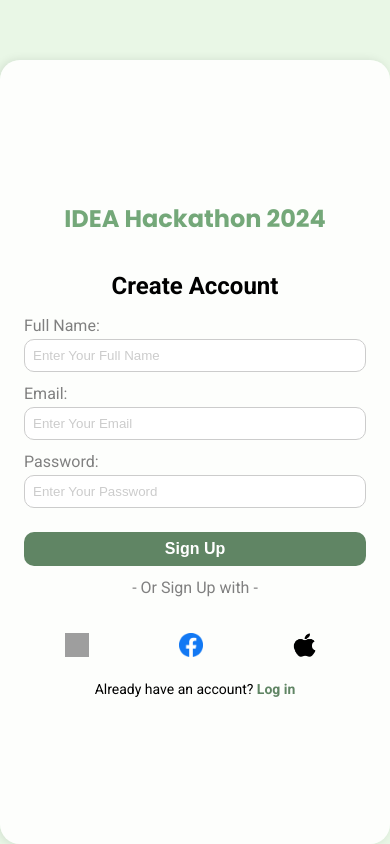
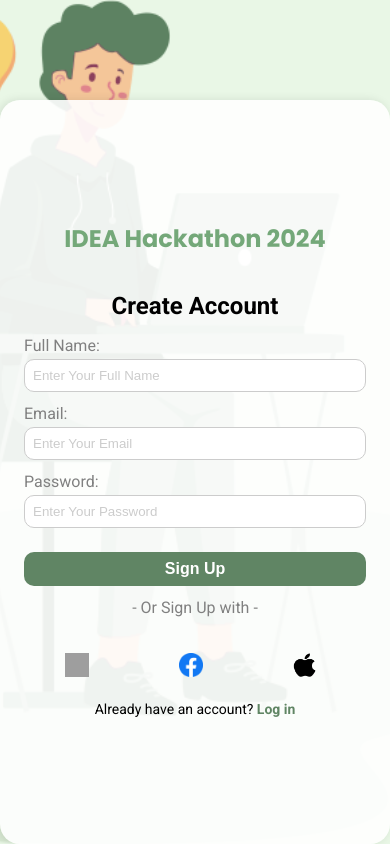
Before and after one commit to Janinh00/code-assessment, a React (Create React App) app: page / in a window 390 px wide. Built offline with nearby package versions, Linux system fonts and the light colour scheme; grey boxes are pictures that could not be loaded.

Commit message:
background change real

```diff
--- a/src/index.css
+++ b/src/index.css
@@ -163,7 +163,7 @@ button:hover {
 @media (max-width: 768px) {
   .signup-container {
     justify-content: center;
-    background-image: none;
+    background-image: url('./assets/thumbnail2.png');
     background-color: #e9f7e6;
     background-size: cover;
     background-position: center;
@@ -173,7 +173,7 @@ button:hover {
   .signup-form {
     width: 90%;
     border-radius: 20px; /* Adjusted border-radius */
-    margin-top: 60px; /* Reduced margin */
+    margin-top: 100px; /* Reduced margin */
     padding-top: 1rem;
     opacity: 1; /* Ensure full opacity on mobile as well */
   }
```
